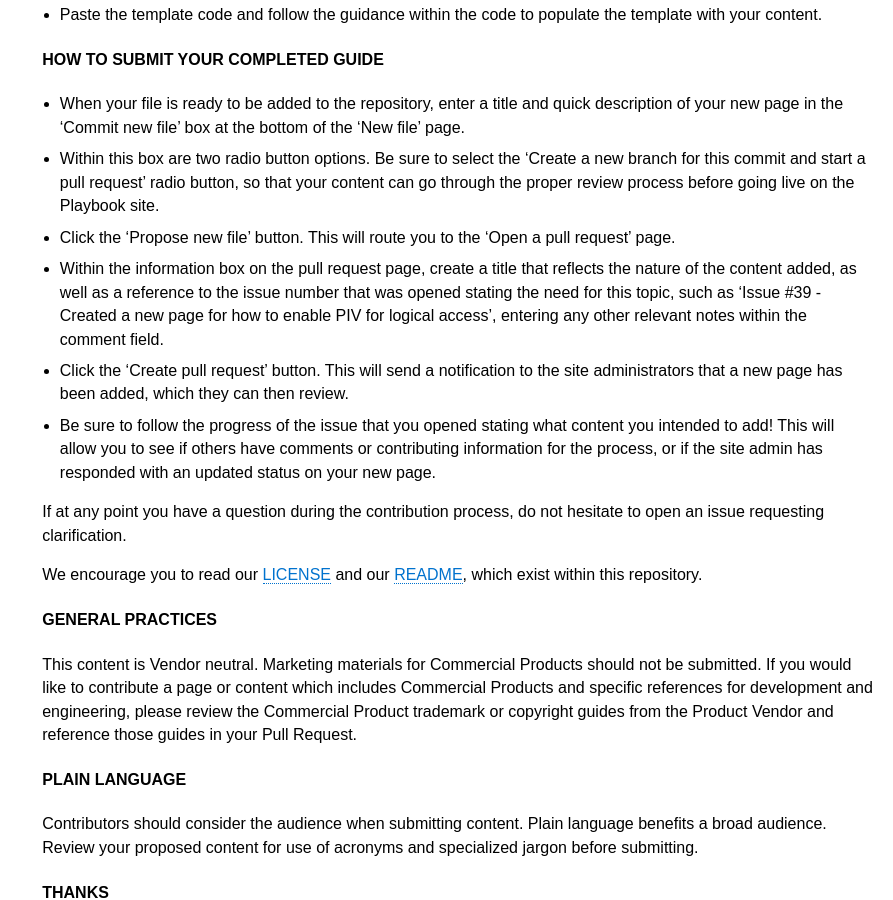
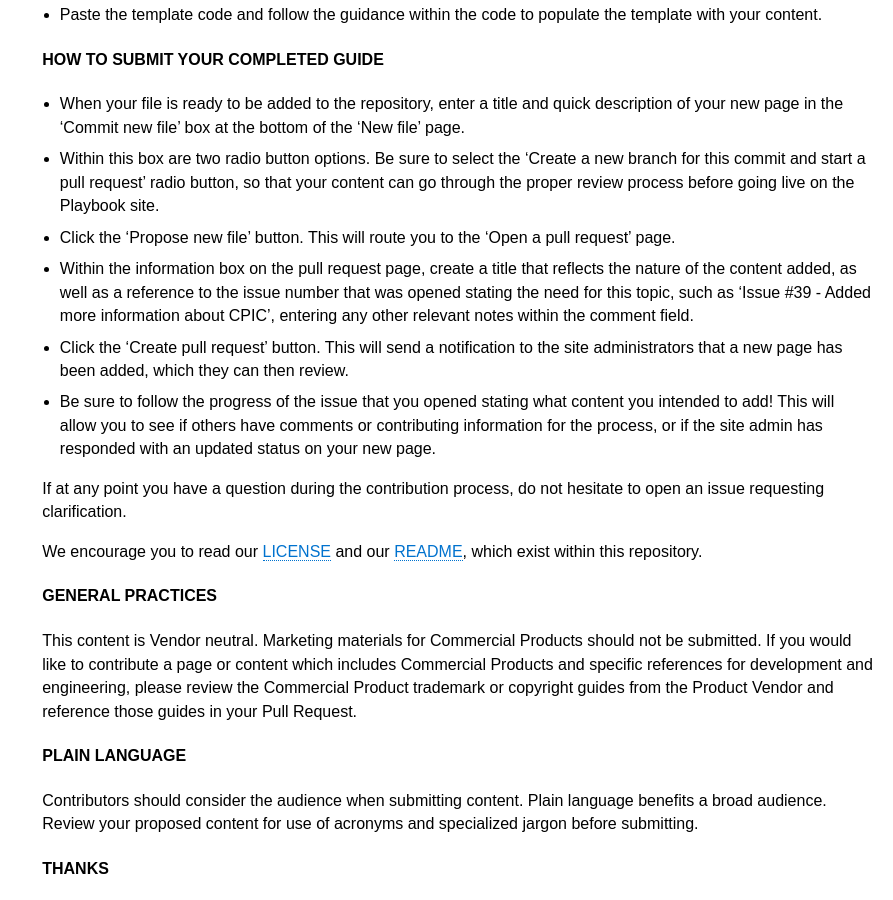
Before and after one commit to bnbuckler/identity-playbook, a Jekyll site: the page built from pages/contribute.md, in a window 1280 px wide and 900 px high, scrolled down 1272 px. Shown: the whole window, without its empty margins (387-1280 px from the left). Built offline with Jekyll 4.4.1, drawn with Linux system fonts in a browser that asks for light colours.

Commit message:
Update contribute.md

```diff
--- a/pages/contribute.md
+++ b/pages/contribute.md
@@ -35,7 +35,7 @@ If you have identified an open issue suggesting a new topic for the site and wou
 * When your file is ready to be added to the repository, enter a title and quick description of your new page in the 'Commit new file' box at the bottom of the 'New file' page.
 * Within this box are two radio button options. Be sure to select the 'Create a new branch for this commit and start a pull request' radio button, so that your content can go through the proper review process before going live on the Playbook site.
 * Click the 'Propose new file' button. This will route you to the 'Open a pull request' page.
-* Within the information box on the pull request page, create a title that reflects the nature of the content added, as well as a reference to the issue number that was opened stating the need for this topic, such as 'Issue #39 - Created a new page for how to enable PIV for logical access', entering any other relevant notes within the comment field.
+* Within the information box on the pull request page, create a title that reflects the nature of the content added, as well as a reference to the issue number that was opened stating the need for this topic, such as 'Issue #39 - Added more information about CPIC', entering any other relevant notes within the comment field.
 * Click the 'Create pull request' button. This will send a notification to the site administrators that a new page has been added, which they can then review.
 * Be sure to follow the progress of the issue that you opened stating what content you intended to add! This will allow you to see if others have comments or contributing information for the process, or if the site admin has responded with an updated status on your new page.
 
```
